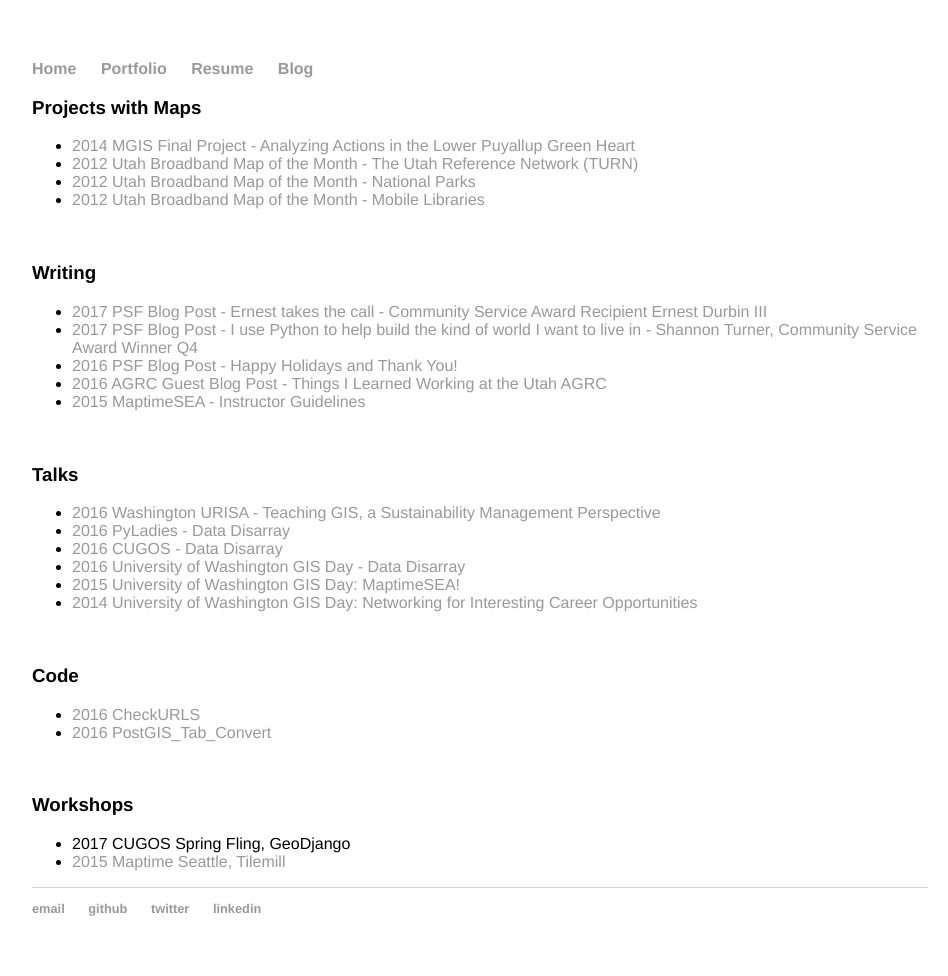
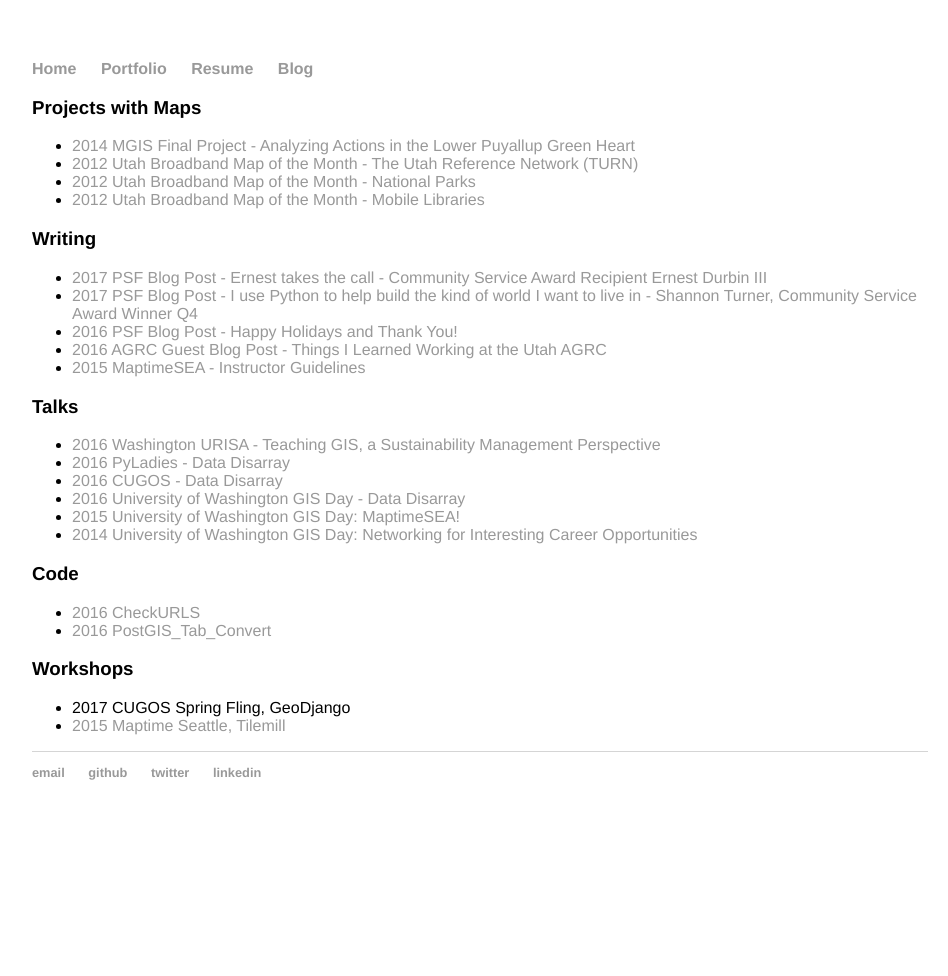
Before and after one commit to christyheaton/christyheaton.github.io, a Jekyll site: the page built from portfolio/index.html, in a window 1280 px wide. Shown: the whole page, without its empty margins (160-1108 px from the left). Built offline with Jekyll 4.4.1, drawn with Linux system fonts in a browser that asks for light colours; after the commit the page ends 900 px from its top, so only the background shows below that.

Commit message:
fixed link and spacing

```diff
--- a/portfolio/index.html
+++ b/portfolio/index.html
@@ -2,6 +2,7 @@
 layout: default
 title: Portfolio
 ---
+
 <h3>Projects with Maps</h3>
 <ul>
     <li><a href="https://depts.washington.edu/mgis/capstone/files/2014_9_Heaton_Bengston_Hearen.pdf" target="_blank"><span>2014</span> MGIS Final Project - Analyzing Actions in the Lower Puyallup
@@ -11,18 +12,14 @@
 	<li><a href="https://broadband.utah.gov/2012/05/02/map-of-the-month-mobile-libraries/" target="_blank"><span>2012</span> Utah Broadband Map of the Month - Mobile Libraries</a></li>
 </ul>
 
-<br>
-
 <h3>Writing</h3>
 <ul>
 	<li><a href="http://pyfound.blogspot.com/2017/03/ernest-takes-call-community-service.html" target="_blank"><span>2017</span> PSF Blog Post - Ernest takes the call - Community Service Award Recipient Ernest Durbin III</a></li>
 	<li><a href="http://pyfound.blogspot.com/2017/01/i-use-python-to-help-build-kind-of.html" target="_blank"><span>2017</span> PSF Blog Post - I use Python to help build the kind of world I want to live in - Shannon Turner, Community Service Award Winner Q4</a></li>
 	<li><a href="http://pyfound.blogspot.com/2016/12/happy-holidays-and-thank-you.html" target="_blank"><span>2016</span> PSF Blog Post - Happy Holidays and Thank You!</a></li>
-	<li><a href="https://gis.utah.gov/news/" target="_blank"><span>2016</span> AGRC Guest Blog Post - Things I Learned Working at the Utah AGRC</a></li>
+	<li><a href="https://gis.utah.gov/top-4-things-i-learned-working-at-agrc/" target="_blank"><span>2016</span> AGRC Guest Blog Post - Things I Learned Working at the Utah AGRC</a></li>
 	<li><a href="http://maptimesea.github.io/guidelines/" target="_blank"><span>2015</span> MaptimeSEA - Instructor Guidelines</a></li>
 </ul>
-
-<br>
 
 <h3>Talks</h3>
 <ul>
@@ -34,16 +31,12 @@
 	<li><a href="https://www.youtube.com/watch?v=5VfPOmM6bpo" target="_blank"><span>2014</span> University of Washington GIS Day: Networking for Interesting Career Opportunities</a></li>
 </ul>
 
-<br>
-
 <h3>Code</h3>
 <ul>
 	<li><a href="https://github.com/christyheaton/Check_URLs" target="_blank"><span>2016</span> CheckURLS</a></li>
 	<li><a href="https://github.com/christyheaton/PostGIS_Tab_Convert" target="_blank"><span>2016</span> PostGIS_Tab_Convert</a></li>
 </ul>
 
-<br>
-
 <h3>Workshops</h3>
 <ul>
 	<li><span>2017</span> CUGOS Spring Fling, GeoDjango</li>
```
